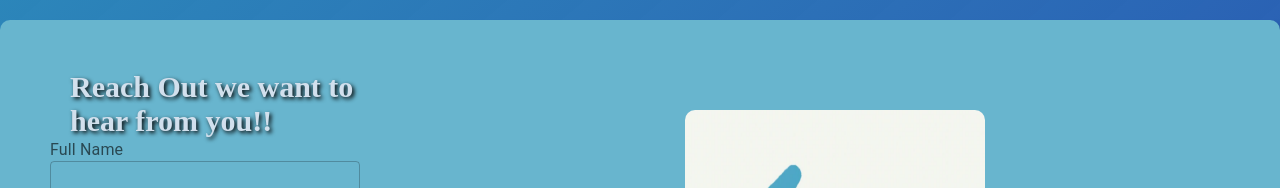
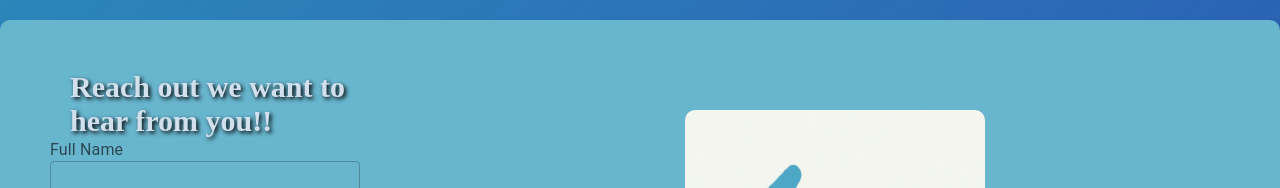
Before and after one commit to Pmacdon15/demo, a Next.js app: page /landingPage in a window 1280 px wide. Shown: the part 594-782 px from the top of the page. Built offline with nearby package versions, Linux system fonts and the light colour scheme.

Commit message:
fixed spelling

```diff
--- a/src/app/landingPage/page.jsx
+++ b/src/app/landingPage/page.jsx
@@ -37,7 +37,7 @@ export default function Page() {
             <div className={styles.rightSide}>
 
                 <form >
-                    <h2 className={styles.title} >Reach Out we want to hear from you!!</h2>
+                    <h2 className={styles.title} >Reach out we want to hear from you!!</h2>
                     <Label htmlFor="name">Full Name</Label>
                     <TextField id="fullName" type="text" required />
                     <Label htmlFor="email">Email</Label>
```
